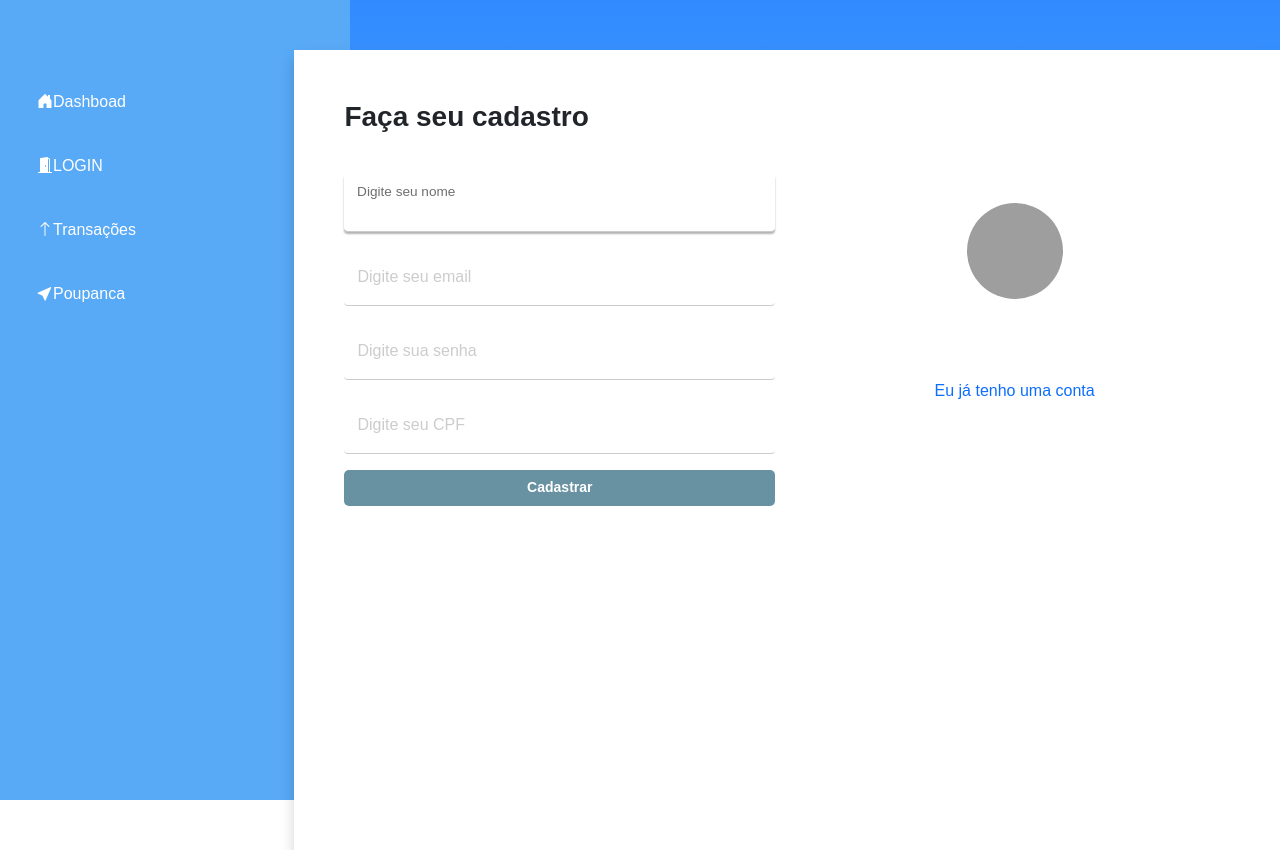
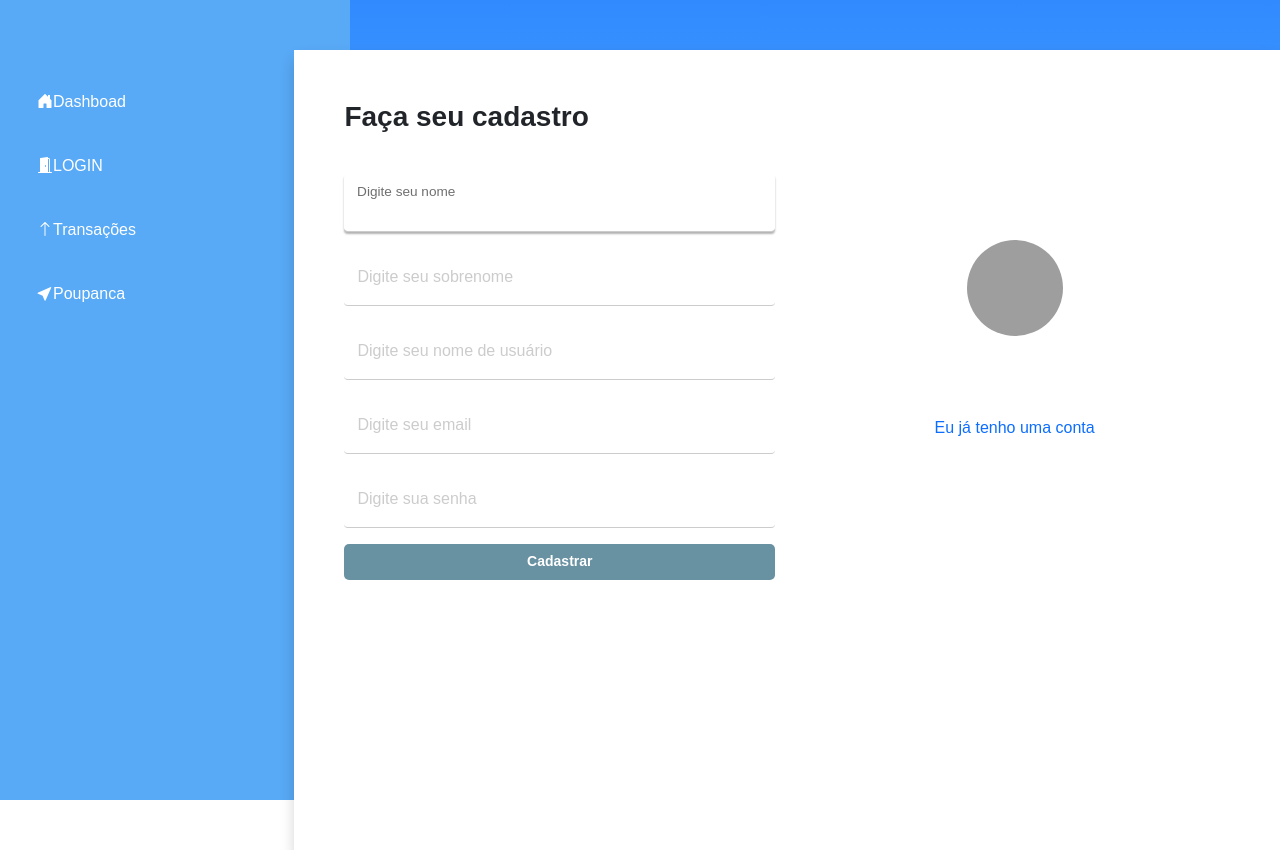
Before and after one commit to andreflabr/EngenhariaComputacaoII, a Flask app: page /registro in a window 1280 px wide. Run offline with Flask 2, Linux system fonts and the light colour scheme; some libraries are stand-ins or nearby versions; grey boxes are pictures that could not be loaded.

Commit message:
tentando arrumar o login

```diff
--- a/dao.py
+++ b/dao.py
@@ -1,11 +1,12 @@
 from models import Usuario
 
-SQL_CRIA_CLIENTE = 'INSERT into cliente (nome,senha,email,cpf) values (%s,%s,%s,%s)'
+SQL_CRIA_CLIENTE = 'INSERT into cliente (nome,sobrenome,usuario,email,senha) values (%s,%s,%s,%s,%s)'
 SQL_DELETA_CLIENTE = 'DELETE from cliente where id=%s'
-SQL_ATUALIZA_CLIENTE = 'UPDATE cliente SET nome=%s, senha=%s, email=%s, cpf=%s where id=%s '
-SQL_USUARIO_POR_ID = 'SELECT id,nome,senha,email,cpf from cliente where id=%s '
-SQL_BUSCA_CLIENTE = 'SELECT id,nome,senha,email,cpf from cliente where email=%s '
-SQL_BUSCA_POR_ID ='SELECT id,nome,email,cpf from cliente where email=%s'
+SQL_ATUALIZA_CLIENTE = 'UPDATE cliente SET nome=%s,sobrenome=%s,usuario=%s,email=%s, senha=%s where id=%s '
+
+SQL_USUARIO_POR_ID = 'SELECT id,nome,sobrenome,usuario,email,senha from cliente where id=%s '
+SQL_BUSCA_CLIENTE = 'SELECT id,nome,sobrenome,usuario,email,senha from cliente where id=%s '
+SQL_BUSCA_POR_ID ='SELECT id,nome,sobrenome,usuario,email from cliente where id=%s'
 
 
 
@@ -28,9 +29,9 @@ class UsuarioDao:
             cursor = self.__db.connection.cursor()
 
             if(cliente._id):
-                cursor.execute(SQL_ATUALIZA_CLIENTE,(cliente._nome,cliente._senha,cliente._email, cliente._cpf,cliente._id))
+                cursor.execute(SQL_ATUALIZA_CLIENTE,(cliente._nome,cliente._sobrenome,cliente._usuario,cliente._email,cliente._senha, cliente._id))
             else:
-                cursor.execute(SQL_CRIA_CLIENTE,(cliente._nome,cliente._senha,cliente._email, cliente._cpf))
+                cursor.execute(SQL_CRIA_CLIENTE,(cliente._nome,cliente._sobrenome,cliente._usuario,cliente._email,cliente._senha))
                 cursor._id = cursor.lastrowid
 
                 self.__db.connection.commit()
--- a/main.py
+++ b/main.py
@@ -74,11 +74,14 @@ def registro():
 @app.route('/salvarUsuario', methods=['POST',])
 def salvarUsuario():
     nome = request.form['name']
+    sobrenome = request.form['lastname']
+    usuario = request.form['username']
+    email = request.form['email']
     senha = request.form['password']
-    email = request.form['email']
-    cpf = request.form['cpf']
 
-    cadastro = Usuario(nome,senha,email,cpf)
+    #cpf = request.form['cpf']
+
+    cadastro = Usuario(nome,sobrenome,usuario,email,senha)
     return redirect('/login')
 
 
--- a/models.py
+++ b/models.py
@@ -1,7 +1,9 @@
 
 class Usuario:
-    def __init__(self,nome,senha,email,id=None):
+    def __init__(self,nome,sobrenome,usuario,email,senha,id=None):
         self._id=id
         self._nome=nome
+        self._sobrenome=sobrenome
+        self._usuario=usuario
+        self._email=email
         self._senha=senha
-        self._email=email
--- a/templates/Novo_Cadastro.html
+++ b/templates/Novo_Cadastro.html
@@ -39,10 +39,26 @@
     </label>
     <nav>
       <ul>
-        <li><a href="{{ url_for('index')}}"><i class="bi bi-house-door-fill"></i>Dashboad</a></li>
-        <li><a href="{{url_for('login')}}"><i class="bi bi-door-open-fill"></i>LOGIN</a></li>
-        <li><a href="{{url_for('transacoes')}}"><i class="bi bi-arrow-up"></i>Transações</a></li>
-        <li><a href="{{url_for('poupanca')}}"><i class="bi bi-cursor-fill"></i>Poupanca</a></li>
+        <li>
+          <a href="{{ url_for('index')}}"
+            ><i class="bi bi-house-door-fill"></i>Dashboad</a
+          >
+        </li>
+        <li>
+          <a href="{{url_for('login')}}"
+            ><i class="bi bi-door-open-fill"></i>LOGIN</a
+          >
+        </li>
+        <li>
+          <a href="{{url_for('transacoes')}}"
+            ><i class="bi bi-arrow-up"></i>Transações</a
+          >
+        </li>
+        <li>
+          <a href="{{url_for('poupanca')}}"
+            ><i class="bi bi-cursor-fill"></i>Poupanca</a
+          >
+        </li>
       </ul>
     </nav>
 
@@ -66,7 +82,8 @@
               />
               <label for="name" class="form-label">Digite seu nome</label>
             </div>
-            <!--<div class="form-floating mb-3">
+
+            <div class="form-floating mb-3">
               <input
                 type="text"
                 id="lastname"
@@ -78,7 +95,22 @@
               <label for="lastname" class="form-label"
                 >Digite seu sobrenome</label
               >
-            </div>-->
+            </div>
+
+            <div class="form-floating mb-3">
+              <input
+                type="text"
+                id="username"
+                name="username"
+                class="form-control"
+                placeholder="Digite seu nome de usuário"
+                required
+              />
+              <label for="username" class="form-label"
+                >Digite seu nome de usuário</label
+              >
+            </div>
+
             <div class="form-floating mb-3">
               <input
                 type="email"
@@ -98,16 +130,6 @@
                 placeholder="Digite sua senha"
               />
               <label for="password" class="form-label">Digite sua senha</label>
-            </div>
-            <div class="form-floating mb-3">
-              <input
-                type="number"
-                class="form-control"
-                id="cpf"
-                name="cpf"
-                placeholder="Digite seu cpf"
-              />
-              <label for="password" class="form-label">Digite seu CPF</label>
             </div>
 
             <button
```
